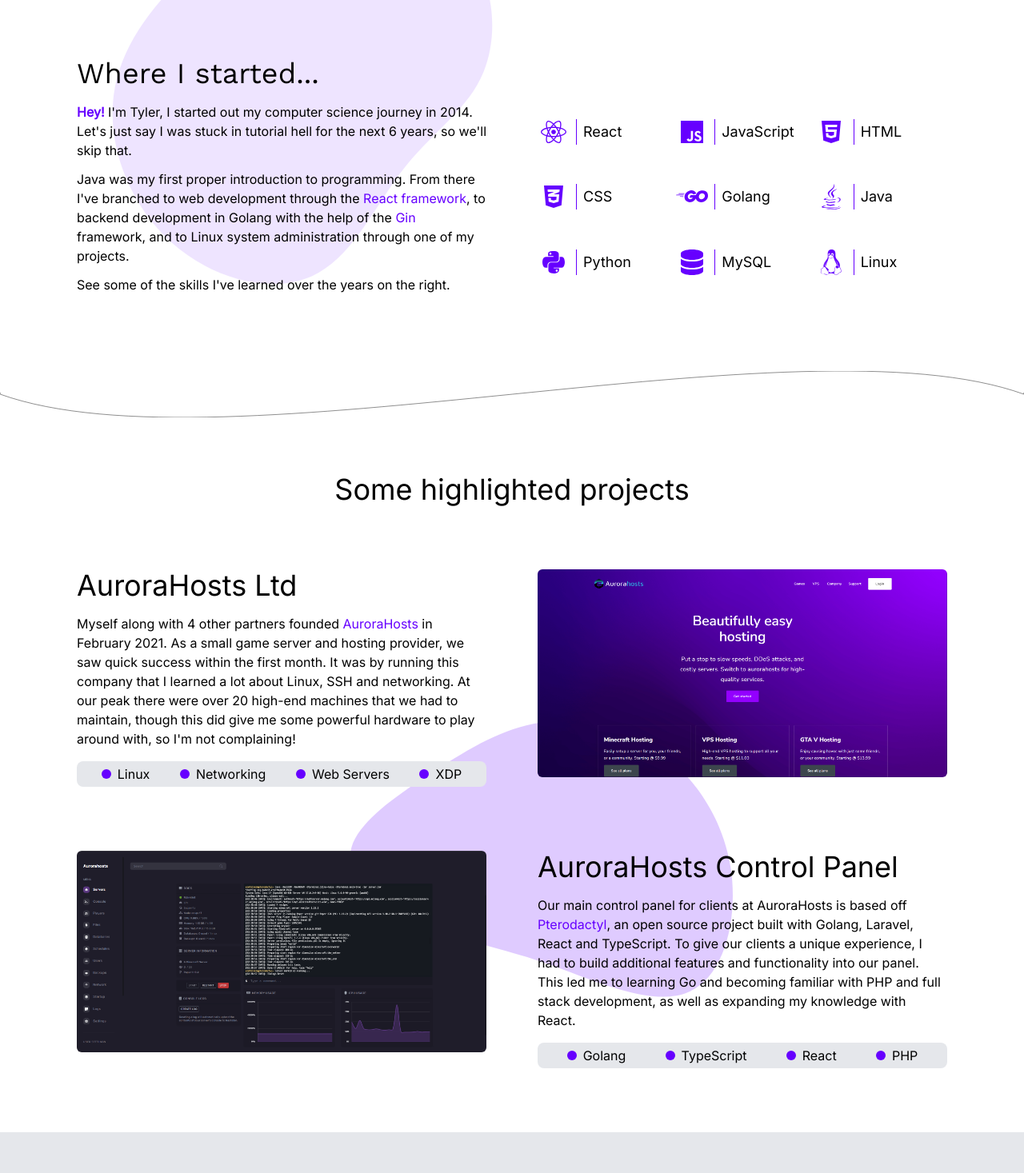
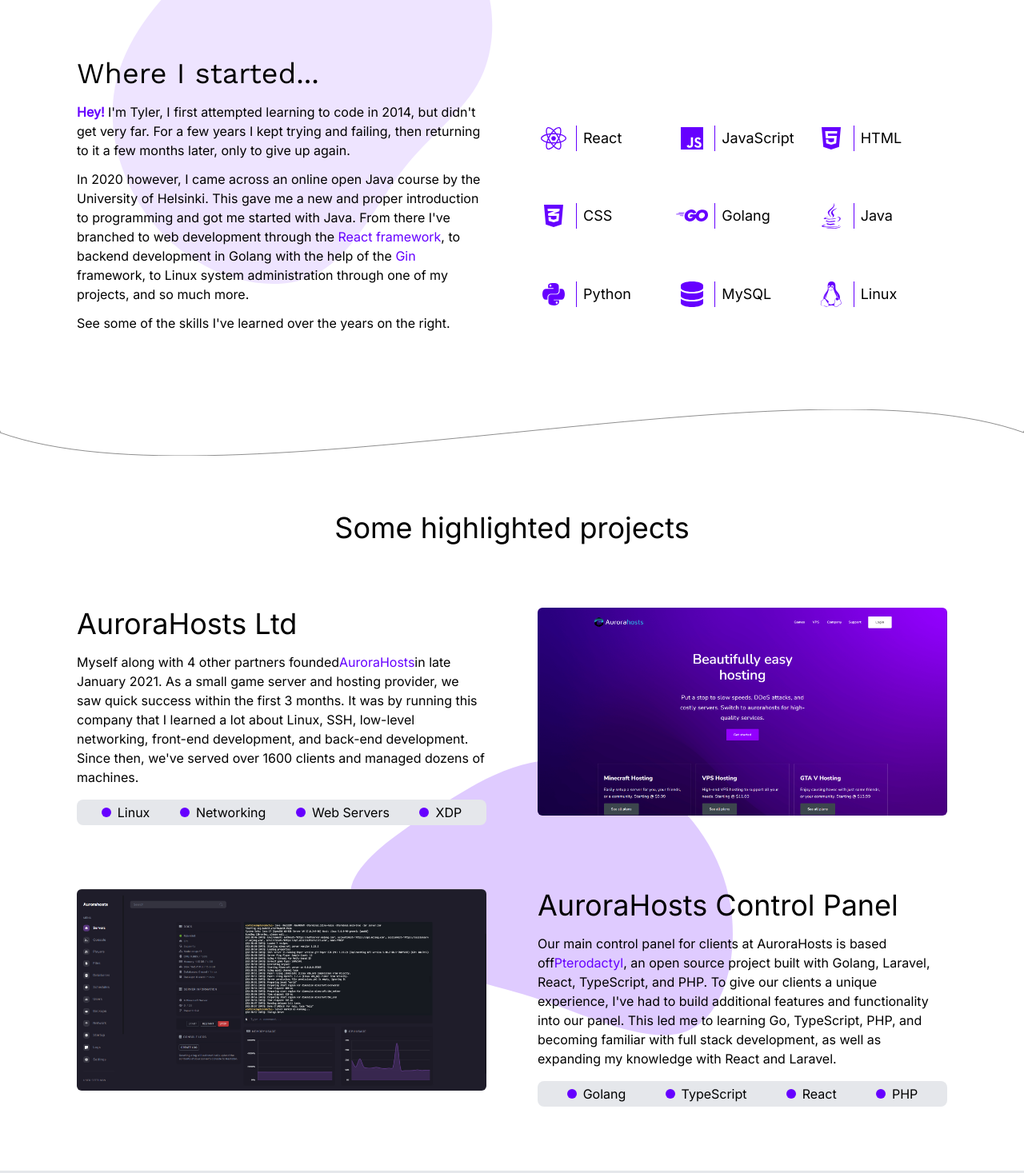
Before and after one commit to TylerStAmour/tyler.st, a React (Vite) app: page / in a window 1280 px wide. Shown: the part 540-2007 px from the top of the page at 80% size. Built offline with nearby package versions, Linux system fonts and the light colour scheme.

Commit message:
Updated text

```diff
--- a/src/components/sections/About.tsx
+++ b/src/components/sections/About.tsx
@@ -15,15 +15,16 @@
     <div className={"flex flex-col sm:grid sm:grid-cols-2 gap-16 2xl:gap-40"}>
         <div>
             <p className={"text-md"}>
-                <span className={"text-secondary font-semibold"}>Hey!</span> I'm Tyler, I started out my
-                computer science journey in 2014. Let's just say I was stuck in tutorial hell for the next
-                6 years, so we'll skip that.
+                <span className={"text-secondary font-semibold"}>Hey!</span> I'm Tyler, I first attempted learning to code in 2014,
+                but didn't get very far. For a few years I kept trying and failing, then returning to it a few months later,
+                only to give up again.
             </p>
-            <p className={"text-md mt-3"}>Java was my first proper introduction to programming. From there
+            <p className={"text-md mt-3"}>In 2020 however, I came across an online open Java course by the University of Helsinki.
+                This gave me a new and proper introduction to programming and got me started with Java. From there
                 I've branched to web development through the <span className={"text-secondary"}>React framework</span>,
                 to backend development in Golang with the help of the
                 <a href={"https://github.com/gin-gonic/gin"} target={"_blank"} className={"text-secondary"}> Gin </a>
-                framework, and to Linux system administration through one of my projects.
+                framework, to Linux system administration through one of my projects, and so much more.
             </p>
             <p className={"text-md mt-3"}>
                 See some of the skills I've learned over the years on the right.
--- a/src/components/sections/Projects.tsx
+++ b/src/components/sections/Projects.tsx
@@ -9,11 +9,11 @@
                     <p className={"text-4xl mb-4"}>AuroraHosts Ltd</p>
                     <p>
                         Myself along with 4 other partners founded
-                        <a className={"text-secondary"} href={"https://aurorahosts.com/"} target={"_blank"}> AuroraHosts </a>
-                        in February 2021. As a small game server and hosting provider, we saw quick success within
-                        the first month. It was by running this company that I learned a lot about Linux, SSH and
-                        networking. At our peak there were over 20 high-end machines that we had to maintain,
-                        though this did give me some powerful hardware to play around with, so I'm not complaining!
+                        <a className={"text-secondary"} href={"https://aurorahosts.com/"} target={"_blank"}>AuroraHosts</a>
+                        in late January 2021. As a small game server and hosting provider, we saw quick success within
+                        the first 3 months. It was by running this company that I learned a lot about Linux, SSH, low-level
+                        networking, front-end development, and back-end development. Since then, we've served over 1600
+                        clients and managed dozens of machines.
                     </p>
                 </div>
                 <div className={"grid grid-cols-2 gap-2 sm:flex sm:justify-around sm:flex-row p-1 pl-4 pr-4 rounded-lg bg-gray-200"}>
@@ -45,11 +45,11 @@
                     <p className={"text-4xl mb-4"}>AuroraHosts Control Panel</p>
                     <p>
                         Our main control panel for clients at AuroraHosts is based off
-                        <a className={"text-secondary"} href={"https://github.com/pterodactyl/panel"} target={"_blank"}> Pterodactyl</a>,
-                        an open source project built with Golang, Laravel, React and TypeScript. To give our clients
-                        a unique experience, I had to build additional features and functionality into our panel.
-                        This led me to learning Go and becoming familiar with PHP and full stack development, as
-                        well as expanding my knowledge with React.
+                        <a className={"text-secondary"} href={"https://github.com/pterodactyl/panel"} target={"_blank"}>Pterodactyl</a>,
+                        an open source project built with Golang, Laravel, React, TypeScript, and PHP. To give our clients
+                        a unique experience, I've had to build additional features and functionality into our panel.
+                        This led me to learning Go, TypeScript, PHP, and becoming familiar with full stack development, as
+                        well as expanding my knowledge with React and Laravel.
                     </p>
                 </div>
                 <div className={"grid grid-cols-2 gap-2 sm:flex sm:justify-around sm:flex-row p-1 pl-4 pr-4 rounded-lg bg-gray-200"}>
```
